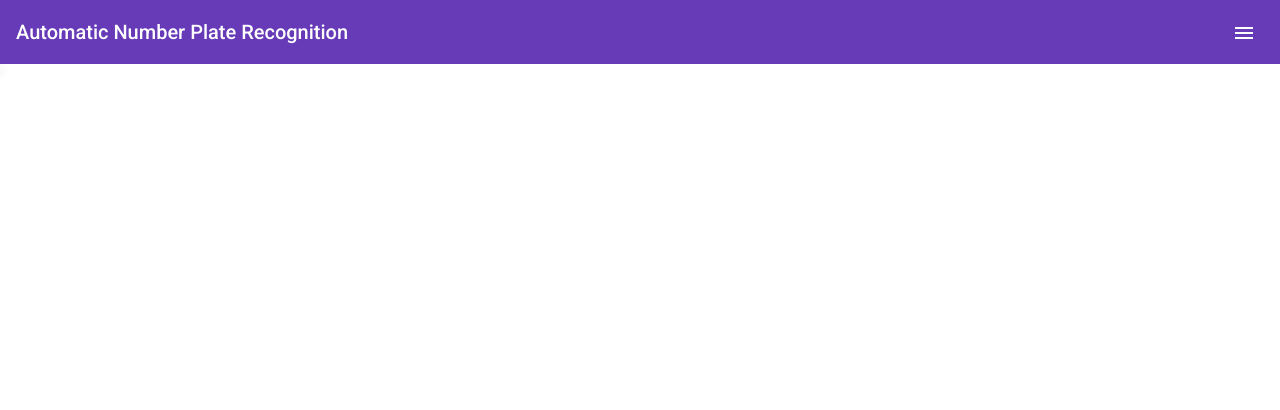
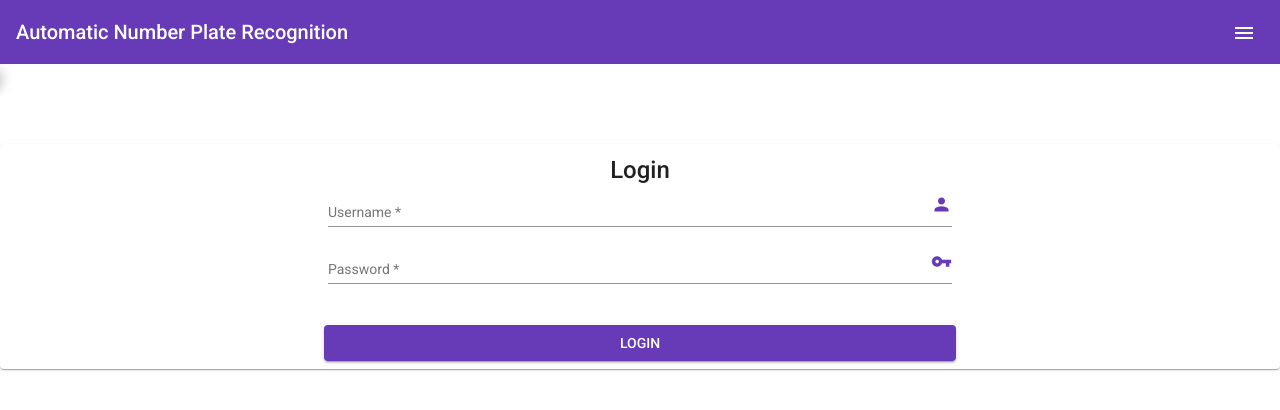
Before and after one commit to adityabharadwaj26/anpr, an Angular app: page /login in a window 1280 px wide. Before the commit this address led to /. Shown: the top 410 px of the page. Built offline with nearby package versions, Linux system fonts and the light colour scheme.

Commit message:
added login page and auth functionality

```diff
--- a/src/app/anpr.service.ts
+++ b/src/app/anpr.service.ts
@@ -13,7 +13,31 @@ export class AnprService {
   getPlate(plateImage): Observable<any> {
     // console.log(plateImage);
     const params = new HttpHeaders({ accept: 'application/json' });
-    const POST_URL: string = environment.API_BASE_URL + 'process_plate';
+    const POST_URL: string = environment.API_BASE_URL + '/api/process_plate';
     return this.http.post<any>(POST_URL, plateImage, { headers: params });
   }
+
+  login(logindetails): Observable<any> {
+    const params = new HttpHeaders({ accept: 'application/json' });
+    const POST_URL: string = environment.API_BASE_URL + 'auth';
+    return this.http.post<any>(POST_URL, logindetails, { headers: params });
+  }
+
+  isAuthenticated(): boolean {
+    const token = sessionStorage.getItem('token');
+    if (token) {
+      return true;
+    } else {
+      return false;
+    }
+  }
+
+  logout() {
+    const token = sessionStorage.getItem('token');
+    const authString = 'token ' + token;
+    const headers = new HttpHeaders({ Authorization: authString, accept: 'application/json' });
+    const POST_URL: string = environment.API_BASE_URL + 'logout/';
+    return this.http.get<any>(POST_URL, { headers });
+  }
+
 }
--- a/src/app/app-routing.module.ts
+++ b/src/app/app-routing.module.ts
@@ -1,10 +1,13 @@
+import { AuthGuard } from './core/auth/auth.guard';
 import { PlateComponent } from './plate/plate.component';
 import { NgModule } from '@angular/core';
 import { Routes, RouterModule } from '@angular/router';
+import { LoginPageComponent } from './core/login-page/login-page.component';
 
 
 const routes: Routes = [
-  { path: '', component: PlateComponent },
+  { path: '', component: PlateComponent, canActivate: [AuthGuard] },
+  { path: 'login', component: LoginPageComponent },
 ];
 
 @NgModule({
--- a/src/app/app.module.ts
+++ b/src/app/app.module.ts
@@ -23,10 +23,8 @@ import { MatButtonModule } from '@angular/material/button';
 import { MatSidenavModule } from '@angular/material/sidenav';
 import { MatDialogModule } from '@angular/material/dialog';
 import { MatListModule } from '@angular/material/list';
-import { MatTooltipModule } from '@angular/material/tooltip';
 import { MatCheckboxModule } from '@angular/material/checkbox';
 import { MatProgressSpinnerModule } from '@angular/material/progress-spinner';
-import { DragDropModule } from '@angular/cdk/drag-drop';
 import { LayoutModule } from '@angular/cdk/layout';
 import { MatRadioModule } from '@angular/material/radio';
 import { MatSnackBarModule } from '@angular/material/snack-bar';
@@ -36,12 +34,14 @@ import { FormsModule, ReactiveFormsModule } from '@angular/forms';
 import { HttpClientModule } from '@angular/common/http';
 import { FlexLayoutModule } from '@angular/flex-layout';
 import { MatTabsModule } from '@angular/material/tabs';
+import { LoginPageComponent } from './core/login-page/login-page.component';
 
 @NgModule({
   declarations: [
     AppComponent,
     PlateComponent,
-    NavComponent
+    NavComponent,
+    LoginPageComponent
   ],
   imports: [
     BrowserModule,
--- /dev/null
+++ b/src/app/core/auth/auth.guard.ts
@@ -0,0 +1,23 @@
+import { Injectable } from '@angular/core';
+import { CanActivate, ActivatedRouteSnapshot, RouterStateSnapshot, UrlTree, Router } from '@angular/router';
+import { Observable } from 'rxjs';
+import { AnprService } from 'src/app/anpr.service';
+
+@Injectable({
+  providedIn: 'root'
+})
+export class AuthGuard implements CanActivate {
+  constructor(
+    private router: Router,
+    private anprService: AnprService,
+  ) { }
+
+  canActivate(): Observable<boolean | UrlTree> | Promise<boolean | UrlTree> | boolean | UrlTree {
+    if (this.anprService.isAuthenticated()) {
+      return true;
+    } else {
+      this.router.navigate(['login']);
+      return false;
+    }
+  }
+}
--- /dev/null
+++ b/src/app/core/login-page/login-page.component.css
@@ -0,0 +1,3 @@
+.invalid-feedback {
+  text-align: center;
+}
--- /dev/null
+++ b/src/app/core/login-page/login-page.component.html
@@ -0,0 +1,42 @@
+<br>
+<br>
+<br>
+<br>
+<div class="row">
+    <div class="col-md-3"></div>
+    <div class="col-md-6">
+        <form [formGroup]="loginForm" (ngSubmit)="onSubmit()">
+            <mat-card color="primary" fxLayout="column" fxLayoutAlign="center space-around">
+                <mat-card-title align="center" style="text-align: center;">Login</mat-card-title>
+                <mat-card-content fxFlex>
+                    <div fxLayout="row" fxLayoutGap="5px" fxLayoutAlign="center space-around">
+                        <mat-form-field color="primary" fxFlex="50%">
+                            <input matInput placeholder="Username" formControlName="username">
+                            <mat-icon matSuffix color="primary">person</mat-icon>
+                        </mat-form-field>
+                    </div>
+                    <mat-error *ngIf="submitted && f.username.errors" color="primary" class="invalid-feedback">
+                        <div *ngIf="f.username.errors.required">Username is <strong>required</strong></div>
+                    </mat-error>
+                    <div fxLayout="row" fxLayoutGap="5px" fxLayoutAlign="center space-around">
+                        <mat-form-field color="primary" fxFlex="50%">
+                            <input matInput placeholder="Password" type="password" formControlName="password"
+                                formControlName="password">
+                            <mat-icon matSuffix color="primary">vpn_key</mat-icon>
+                        </mat-form-field>
+                    </div>
+
+                    <mat-error *ngIf="submitted && f.password.errors" class="invalid-feedback">
+                        <div *ngIf="f.password.errors.required">Password is <strong>required</strong></div>
+                    </mat-error>
+                </mat-card-content>
+                <mat-card-actions fxLayout="row" fxLayoutGap="5px" fxLayoutAlign="center space-around">
+                    <button fxFlex="50%" mat-raised-button [disabled]="loading" class="btn"
+                        color="primary">LOGIN</button>
+                </mat-card-actions>
+                <div *ngIf="error" class="alert alert-danger">{{error}}</div>
+            </mat-card>
+        </form>
+    </div>
+    <div class="col-md-3"></div>
+</div>
--- /dev/null
+++ b/src/app/core/login-page/login-page.component.ts
@@ -0,0 +1,62 @@
+import { Component, OnInit } from '@angular/core';
+import { FormBuilder, Validators, FormGroup } from '@angular/forms';
+import { ActivatedRoute, Router } from '@angular/router';
+import { AnprService } from 'src/app/anpr.service';
+
+@Component({
+  selector: 'app-login-page',
+  templateUrl: './login-page.component.html',
+  styleUrls: ['./login-page.component.css']
+})
+export class LoginPageComponent implements OnInit {
+  loginForm: FormGroup;
+  loading = false;
+  submitted = false;
+  returnUrl: string;
+  error = '';
+
+  loginDetails = {
+    username: '',
+    password: ''
+  };
+
+  constructor(
+    private formBuilder: FormBuilder,
+    private route: ActivatedRoute,
+    private router: Router,
+    private anprService: AnprService
+  ) { }
+
+  ngOnInit() {
+    this.loginForm = this.formBuilder.group({
+      username: ['', Validators.required],
+      password: ['', Validators.required]
+    });
+  }
+
+  // convenience getter for easy access to form fields
+  get f() { return this.loginForm.controls; }
+
+  onSubmit() {
+    this.submitted = true;
+    this.loading = true;
+
+    // stop here if form is invalid
+    if (this.loginForm.invalid) {
+      return;
+    }
+
+    this.loginDetails.username = this.f.username.value;
+    this.loginDetails.password = this.f.password.value;
+    this.loading = false;
+
+
+    this.anprService.login(this.loginDetails).subscribe(res => {
+      sessionStorage.setItem('token', res.token);
+      this.router.navigate(['']);
+    }, error => {
+      alert(JSON.stringify(error.error.error));
+    });
+  }
+
+}
--- a/src/app/nav/nav.component.ts
+++ b/src/app/nav/nav.component.ts
@@ -1,5 +1,6 @@
 import { Component, OnInit } from '@angular/core';
 import { Router } from '@angular/router';
+import { AnprService } from '../anpr.service';
 
 @Component({
   selector: 'app-nav',
@@ -8,7 +9,7 @@ import { Router } from '@angular/router';
 })
 export class NavComponent {
 
-  constructor(private router: Router,) { }
+  constructor(private router: Router, private anprService: AnprService) { }
 
   goToBatches(): void {
     this.router.navigate(['batches']);
@@ -23,9 +24,9 @@ export class NavComponent {
   }
 
   logout(): void {
-    // this.aService.logout().subscribe((res) => {
-    //   console.log(res);
-    // });
+    this.anprService.logout().subscribe((res) => {
+      console.log(res);
+    });
     sessionStorage.removeItem('token');
     this.router.navigate(['login']);
   }
--- a/src/environments/environment.ts
+++ b/src/environments/environment.ts
@@ -5,7 +5,8 @@
 export const environment = {
   production: false,
   // API_BASE_URL: 'http://localhost:8000/'
-  API_BASE_URL: 'https://9748a6feb0dc.ngrok.io/api/'
+  // API_BASE_URL: 'https://518ed0c14d9a.ngrok.io/api/'
+  API_BASE_URL: 'https://518ed0c14d9a.ngrok.io/'
 };
 
 /*
```
Also changed, not shown: 2 other files (tests, documents, lock files or other folders).
